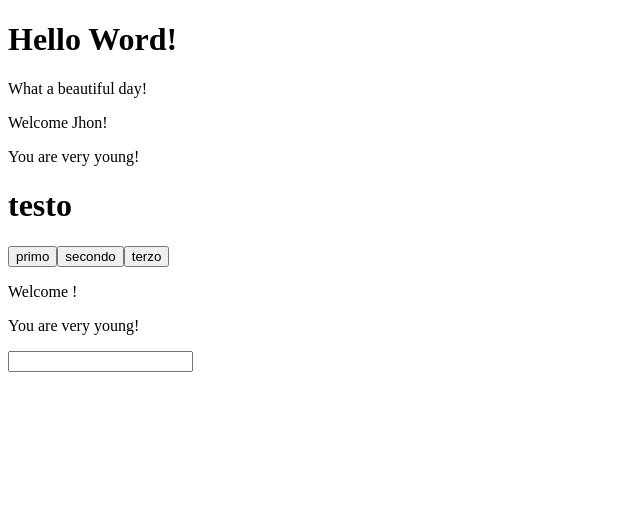
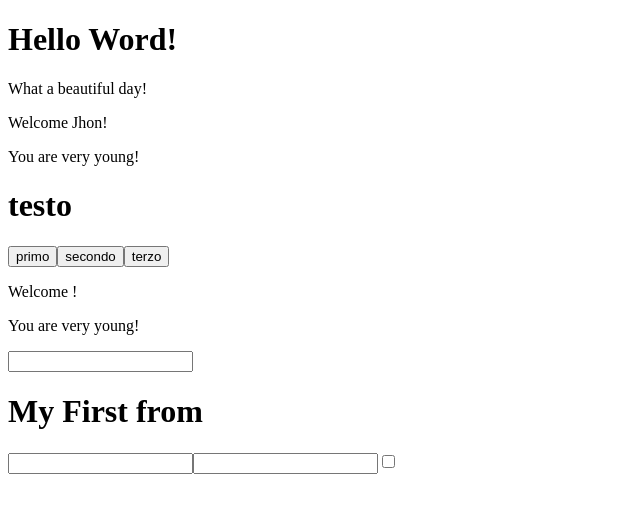
Before and after one commit to Yaricherchi7/React.js, a React (Create React App) app: page / in a window 1280 px wide. Shown: the top 512 px of the page, without its empty margins (0-640 px from the left). Built offline with nearby package versions, Linux system fonts and the light colour scheme.

Commit message:
es-27 svolto

```diff
--- a/src/App.js
+++ b/src/App.js
@@ -3,16 +3,21 @@ import { ClickCounter } from "./ClickCounter";
 
 import { HelloWord } from "./HelloWord";
 import { InteractiveWelcome } from "./InteractiveWelcome";
+import { Login } from "./Login";
 import { Welcome } from "./Welcome";
 
 
 export class App extends React.Component {
     render(){
-        return <div>
+        return (
+        <div>
             <HelloWord/>
-            <Welcome name="Jhon" age="64" />
+            <Welcome name="Jhon" age="22" />
             <ClickCounter click={0}  incrementBy={1}/>
             <InteractiveWelcome/>
+            <h1> My First from</h1>
+            <Login/>
         </div>
+        )
     }
 }
--- /dev/null
+++ b/src/Login.js
@@ -0,0 +1,59 @@
+import React from "react";
+
+
+export class Login extends React.Component {
+
+    state = {
+        username : "",
+        password : "",
+        checkbox: "",
+    }
+
+    HandlerInputchange = (event) =>{
+        const value = event.target.value
+        const name = event.target.name
+        const type = event.target.type
+        const checked = event.target.checked
+
+        this.setState({
+            [name]: type === "checkbox" ? checked : value
+
+        })
+    }
+
+render(){
+    return(
+        <div>
+            <input
+            name="username"
+            type="username"
+            value={this.state.value}
+            onChange={this.HandlerInputchange}
+            />
+
+            <input
+            name="password"
+            type="password"
+            value={this.state.password}
+            onChange={this.HandlerInputchange}
+            />
+
+<input
+            name="checkbox"
+            type="checkbox"
+            value={this.state.password}
+            onChange={this.HandlerInputchange}
+            />
+        </div>
+    )
+}
+}
+
+
+
+
+
+
+/* Create a Login component containing three inputs: a username input,
+ a password input and a remember checkbox.
+  All three inputs should be controlled components. */
```
